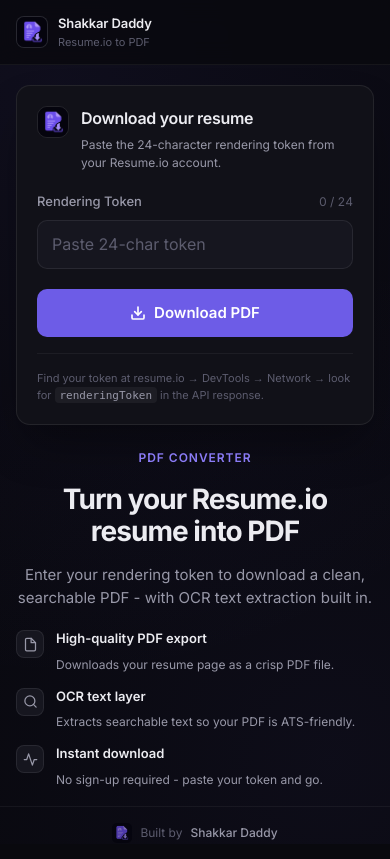
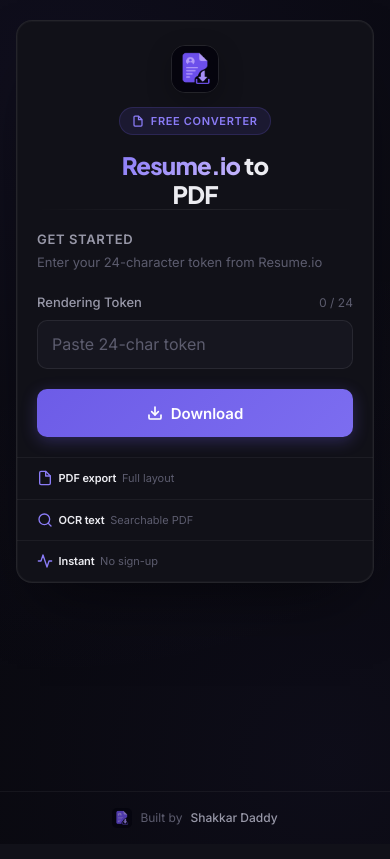
Before and after one commit to moksh-sharma/IOtoPDF, a FastAPI app: page / in a window 390 px wide. After the commit the page ends 825 px from the top, so only its background shows below. Run offline with FastAPI, Linux system fonts and the light colour scheme.

Commit message:
Simplify app to PDF-only downloads with streamlined UI.
Remove Word export paths and refocus the interface on a single token-to-PDF flow with a cleaner workspace layout.

Co-authored-by: Cursor <cursoragent@cursor.com>

```diff
--- a/templates/index.html
+++ b/templates/index.html
@@ -7,7 +7,9 @@
     <meta charset="utf-8">
     <meta name="viewport" content="width=device-width, initial-scale=1, viewport-fit=cover">
     <meta name="theme-color" content="#09090e">
-    <link href="https://fonts.googleapis.com/css2?family=Inter:wght@400;500;600;700&display=swap" rel="stylesheet">
+    <link
+        href="https://fonts.googleapis.com/css2?family=Inter:wght@400;500;600;700&family=Plus+Jakarta+Sans:wght@600;700;800&display=swap"
+        rel="stylesheet">
     <meta name="author" content="Shakkar Daddy">
     <meta name="description" content="Convert your Resume.io resume to a searchable PDF - by Shakkar Daddy.">
     <meta property="og:title" content="Shakkar Daddy · Resume.io to PDF">
@@ -15,7 +17,7 @@
     <meta property="og:image" content="/static/logo.png">
     <link rel="icon" type="image/png" href="/static/favicon.png">
     <link rel="apple-touch-icon" href="/static/apple-touch-icon.png">
-    <title>Shakkar Daddy · Resume.io to PDF</title>
+    <title>Resume.io to PDF</title>
 
     <style>
         :root {
@@ -140,9 +142,9 @@
         }
 
         .brand-tag {
-            font-size: 0.75rem;
-            color: var(--text-tertiary);
-            font-weight: 400;
+            font-size: 0.875rem;
+            color: var(--text);
+            font-weight: 500;
         }
 
         /* ── Main layout ── */
@@ -153,132 +155,170 @@
             display: flex;
             align-items: center;
             justify-content: center;
-            padding: 3rem 2rem 2rem;
+            padding: 2.5rem 1.5rem;
         }
 
         .layout {
+            width: 100%;
+            max-width: 520px;
+        }
+
+        .workspace {
+            background: var(--surface);
+            border: 1px solid var(--border);
+            border-radius: 20px;
+            overflow: hidden;
+            box-shadow:
+                0 0 0 1px rgba(255, 255, 255, 0.03) inset,
+                0 32px 64px -24px rgba(0, 0, 0, 0.55);
+        }
+
+        .workspace-header {
+            display: flex;
+            flex-direction: column;
+            align-items: center;
+            padding: 2rem 2rem 0;
+            text-align: center;
+        }
+
+        .workspace-logo {
+            display: flex;
+            align-items: center;
+            justify-content: center;
+            width: 56px;
+            height: 56px;
+            margin-bottom: 1rem;
+            border-radius: 14px;
+            overflow: hidden;
+            border: 1px solid var(--border);
+            box-shadow: 0 8px 24px rgba(0, 0, 0, 0.25);
+            flex-shrink: 0;
+        }
+
+        .workspace-logo img {
+            display: block;
+            width: 100%;
+            height: 100%;
+            object-fit: cover;
+        }
+
+        .workspace-badge {
+            display: inline-flex;
+            align-items: center;
+            gap: 0.4rem;
+            padding: 0.3rem 0.75rem;
+            margin-bottom: 1rem;
+            border-radius: 999px;
+            background: var(--accent-muted);
+            border: 1px solid rgba(109, 92, 231, 0.2);
+            font-size: 0.6875rem;
+            font-weight: 600;
+            letter-spacing: 0.06em;
+            text-transform: uppercase;
+            color: var(--accent-light);
+        }
+
+        .workspace-badge svg {
+            width: 12px;
+            height: 12px;
+        }
+
+        .title {
+            font-family: "Plus Jakarta Sans", sans-serif;
+            font-size: clamp(1.625rem, 4vw, 2rem);
+            font-weight: 800;
+            letter-spacing: -0.03em;
+            line-height: 1.2;
+            color: var(--text);
+            margin-bottom: 0;
+        }
+
+        .title-highlight {
+            background: linear-gradient(135deg, var(--accent-light), #c4b5fd);
+            -webkit-background-clip: text;
+            -webkit-text-fill-color: transparent;
+            background-clip: text;
+        }
+
+        .subtitle {
+            font-size: 0.9375rem;
+            color: var(--text-secondary);
+            line-height: 1.55;
+            max-width: 22rem;
+            margin: 0 auto;
+        }
+
+        .workspace-body {
+            padding: 1.75rem 2rem 2rem;
+        }
+
+        .workspace-divider {
+            height: 1px;
+            margin: 0 2rem;
+            background: linear-gradient(90deg, transparent, var(--border), transparent);
+        }
+
+        .workspace-features {
             display: grid;
-            grid-template-columns: minmax(0, 1fr) minmax(0, 400px);
-            gap: 4rem;
+            grid-template-columns: repeat(3, 1fr);
+            gap: 0;
+            border-top: 1px solid var(--border-subtle);
+        }
+
+        .feature-chip {
+            display: flex;
+            flex-direction: column;
             align-items: center;
-            width: 100%;
-            max-width: var(--max-width);
+            gap: 0.35rem;
+            padding: 1rem 0.75rem;
+            text-align: center;
+            border-right: 1px solid var(--border-subtle);
+        }
+
+        .feature-chip:last-child {
+            border-right: none;
+        }
+
+        .feature-chip svg {
+            width: 16px;
+            height: 16px;
+            stroke: var(--accent-light);
+        }
+
+        .feature-chip strong {
+            font-size: 0.6875rem;
+            font-weight: 600;
+            color: var(--text);
+            letter-spacing: -0.01em;
+        }
+
+        .feature-chip span {
+            font-size: 0.625rem;
+            color: var(--text-tertiary);
+            line-height: 1.35;
         }
 
         .br-mobile {
             display: none;
         }
 
-        /* ── Hero (left) ── */
-        .hero {
-            display: flex;
-            flex-direction: column;
-            gap: 1.75rem;
-        }
-
-        .hero-logo {
-            margin-bottom: 0.25rem;
-        }
-
-        .eyebrow {
-            font-size: 0.75rem;
-            font-weight: 600;
-            letter-spacing: 0.08em;
-            text-transform: uppercase;
-            color: var(--accent-light);
-        }
-
-        .title {
-            font-size: clamp(2rem, 4vw, 2.75rem);
-            font-weight: 700;
-            letter-spacing: -0.035em;
-            line-height: 1.15;
-            color: var(--text);
-        }
-
-        .subtitle {
-            font-size: 1.0625rem;
-            color: var(--text-secondary);
-            line-height: 1.65;
-            max-width: 28rem;
-        }
-
-        .feature-list {
-            display: flex;
-            flex-direction: column;
-            gap: 0.875rem;
-            padding-top: 0.5rem;
-        }
-
-        .feature-item {
-            display: flex;
-            align-items: flex-start;
-            gap: 0.75rem;
-        }
-
-        .feature-icon {
-            display: flex;
-            align-items: center;
-            justify-content: center;
-            width: 32px;
-            height: 32px;
-            border-radius: 8px;
-            background: var(--surface-elevated);
-            border: 1px solid var(--border);
-            flex-shrink: 0;
-            margin-top: 1px;
-        }
-
-        .feature-icon svg {
-            width: 15px;
-            height: 15px;
-            stroke: var(--text-secondary);
-        }
-
-        .feature-text strong {
-            display: block;
-            font-size: 0.875rem;
-            font-weight: 600;
-            color: var(--text);
-            margin-bottom: 0.125rem;
-        }
-
-        .feature-text span {
-            font-size: 0.8125rem;
-            color: var(--text-secondary);
-            line-height: 1.45;
-        }
-
-        /* ── Form panel (right) ── */
-        .panel {
-            background: var(--surface);
-            border: 1px solid var(--border);
-            border-radius: var(--radius-lg);
-            padding: 2rem;
-            box-shadow: 0 24px 48px -12px rgba(0, 0, 0, 0.4);
-        }
-
+        /* ── Form ── */
         .panel-header {
-            display: flex;
-            align-items: flex-start;
-            gap: 0.875rem;
-            margin-bottom: 1.75rem;
-        }
-
-        .panel-header-text {
-            flex: 1;
+            margin-bottom: 1.25rem;
         }
 
         .panel-title {
-            font-size: 1.0625rem;
+            font-size: 0.8125rem;
             font-weight: 600;
-            letter-spacing: -0.02em;
-            margin-bottom: 0.375rem;
+            text-transform: uppercase;
+            letter-spacing: 0.05em;
+            color: var(--text-secondary);
+            margin-bottom: 0.25rem;
         }
 
         .panel-desc {
             font-size: 0.8125rem;
-            color: var(--text-secondary);
+            color: var(--text-tertiary);
         }
 
         .resume_form {
@@ -372,7 +412,7 @@
             align-items: center;
             gap: 0.5rem;
             width: 100%;
-            height: 44px;
+            height: 46px;
             margin-top: 0.25rem;
             border-radius: var(--radius-md);
             border: none;
@@ -381,12 +421,14 @@
             font-family: "Inter", sans-serif;
             color: #fff;
             cursor: pointer;
-            background: var(--accent);
-            transition: background 0.15s, transform 0.1s;
+            background: linear-gradient(135deg, var(--accent) 0%, #7c6df0 100%);
+            box-shadow: 0 4px 16px rgba(109, 92, 231, 0.3);
+            transition: background 0.15s, transform 0.1s, box-shadow 0.15s;
         }
 
         .btn:hover {
-            background: var(--accent-light);
+            box-shadow: 0 6px 24px rgba(109, 92, 231, 0.4);
+            transform: translateY(-1px);
         }
 
         .btn:active {
@@ -409,9 +451,11 @@
         }
 
         .hint {
-            margin-top: 1.25rem;
-            padding-top: 1.25rem;
-            border-top: 1px solid var(--border-subtle);
+            margin-top: 1rem;
+            padding: 0.75rem 0.875rem;
+            border-radius: var(--radius-md);
+            background: rgba(255, 255, 255, 0.03);
+            border: 1px solid var(--border-subtle);
             font-size: 0.75rem;
             color: var(--text-tertiary);
             line-height: 1.55;
@@ -510,49 +554,6 @@
 
         /* ── Responsive ── */
 
-        /* Tablet */
-        @media (max-width: 960px) {
-            .layout {
-                grid-template-columns: 1fr;
-                gap: 2rem;
-                max-width: 520px;
-            }
-
-            .container {
-                padding: 2rem 1.5rem 1.5rem;
-                align-items: flex-start;
-            }
-
-            .hero {
-                text-align: center;
-                align-items: center;
-                gap: 1.25rem;
-            }
-
-            .hero-logo {
-                display: none;
-            }
-
-            .subtitle {
-                max-width: none;
-                font-size: 1rem;
-            }
-
-            .feature-list {
-                width: 100%;
-                max-width: 100%;
-            }
-
-            .feature-item {
-                text-align: left;
-            }
-
-            .panel {
-                width: 100%;
-            }
-        }
-
-        /* Mobile */
         @media (max-width: 640px) {
             .topbar {
                 padding: 0.875rem 1rem;
@@ -565,38 +566,45 @@
                 border-radius: 8px;
             }
 
-            .brand-name {
+            .brand-tag {
                 font-size: 0.8125rem;
             }
 
-            .brand-tag {
-                font-size: 0.6875rem;
-            }
-
             .container {
-                padding: 1.25rem 1rem 1rem;
+                padding: 1.25rem 1rem;
                 padding-left: max(1rem, env(safe-area-inset-left));
                 padding-right: max(1rem, env(safe-area-inset-right));
+                align-items: flex-start;
             }
 
             .layout {
-                gap: 1.5rem;
                 max-width: 100%;
             }
 
-            /* Form first on mobile - primary action above the fold */
-            .panel {
-                order: -1;
-                padding: 1.25rem;
-                border-radius: 14px;
+            .workspace {
+                border-radius: 16px;
             }
 
-            .hero {
-                gap: 1rem;
+            .workspace-logo {
+                width: 48px;
+                height: 48px;
+                margin-bottom: 0.875rem;
+            }
+
+            .workspace-header {
+                padding: 1.5rem 1.25rem 0;
+            }
+
+            .workspace-body {
+                padding: 1.25rem;
+            }
+
+            .workspace-divider {
+                margin: 0 1.25rem;
             }
 
             .title {
-                font-size: 1.75rem;
+                font-size: 1.5rem;
             }
 
             .br-mobile {
@@ -604,49 +612,32 @@
             }
 
             .subtitle {
-                font-size: 0.9375rem;
-                line-height: 1.55;
+                font-size: 0.875rem;
             }
 
-            .feature-list {
-                gap: 0.75rem;
-                padding-top: 0.25rem;
+            .workspace-features {
+                grid-template-columns: 1fr;
             }
 
-            .feature-icon {
-                width: 28px;
-                height: 28px;
+            .feature-chip {
+                flex-direction: row;
+                justify-content: flex-start;
+                text-align: left;
+                padding: 0.75rem 1.25rem;
+                border-right: none;
+                border-bottom: 1px solid var(--border-subtle);
             }
 
-            .feature-text strong {
-                font-size: 0.8125rem;
+            .feature-chip:last-child {
+                border-bottom: none;
             }
 
-            .feature-text span {
-                font-size: 0.75rem;
-            }
-
-            .panel-header {
-                margin-bottom: 1.25rem;
-                gap: 0.75rem;
-            }
-
-            .panel-header .logo-md {
-                width: 32px;
-                height: 32px;
-            }
-
-            .panel-title {
-                font-size: 1rem;
-            }
-
-            .panel-desc {
-                font-size: 0.75rem;
+            .feature-chip span {
+                font-size: 0.6875rem;
             }
 
             .resume {
                 font-size: 16px;
-                /* prevents iOS zoom on focus */
                 padding: 0.875rem;
                 letter-spacing: 0.02em;
             }
@@ -659,8 +650,6 @@
 
             .hint {
                 font-size: 0.6875rem;
-                margin-top: 1rem;
-                padding-top: 1rem;
                 word-break: break-word;
             }
 
@@ -671,7 +660,6 @@
             }
         }
 
-        /* Small phones */
         @media (max-width: 380px) {
             .brand-text {
                 min-width: 0;
@@ -684,12 +672,10 @@
                 max-width: 140px;
             }
 
-            .title {
-                font-size: 1.5rem;
-            }
-
-            .panel {
-                padding: 1rem;
+            .workspace-header,
+            .workspace-body {
+                padding-left: 1rem;
+                padding-right: 1rem;
             }
 
             .field-row {
@@ -697,105 +683,38 @@
                 gap: 0.25rem;
             }
         }
-
-        /* Landscape phones */
-        @media (max-height: 500px) and (orientation: landscape) {
-            .container {
-                padding-top: 1rem;
-                padding-bottom: 1rem;
-            }
-
-            .hero-logo {
-                display: none;
-            }
-
-            .feature-list {
-                display: none;
-            }
-
-            .layout {
-                gap: 1rem;
-            }
-        }
     </style>
 </head>
 
 <body>
-    <header class="topbar">
-        <div class="brand">
-            <div class="brand-icon">
-                <img class="logo logo-sm" src="/static/logo.png" alt="Shakkar Daddy logo" width="36" height="36">
-            </div>
-            <div class="brand-text">
-                <div class="brand-name">Shakkar Daddy</div>
-                <div class="brand-tag">Resume.io to PDF</div>
-            </div>
-        </div>
-    </header>
-
     <main class="container">
         <div class="layout">
-            <section class="hero">
-                <img class="logo logo-lg hero-logo" src="/static/logo.png" alt="Shakkar Daddy logo" width="56"
-                    height="56">
-                <p class="eyebrow">PDF Converter</p>
-                <h1 class="title">Turn your Resume.io<span class="br-mobile"><br></span> resume into PDF</h1>
-                <p class="subtitle">
-                    Enter your rendering token to download a clean, searchable PDF - with OCR text extraction built in.
-                </p>
-
-                <div class="feature-list">
-                    <div class="feature-item">
-                        <div class="feature-icon">
-                            <svg viewBox="0 0 24 24" fill="none" stroke-width="2" stroke-linecap="round"
-                                stroke-linejoin="round">
+            <div class="workspace">
+                <div class="workspace-header">
+                    <div class="workspace-logo">
+                        <img src="/static/logo.png" alt="IOtoPDF logo" width="56" height="56">
+                    </div>
+                    <div class="workspace-badge">
+                        <svg viewBox="0 0 24 24" fill="none" stroke="currentColor" stroke-width="2.5">
                             <path d="M13 2H6a2 2 0 0 0-2 2v16a2 2 0 0 0 2 2h12a2 2 0 0 0 2-2V9z" />
                             <polyline points="13 2 13 9 20 9" />
                         </svg>
+                        Free converter
                     </div>
-                        <div class="feature-text">
-                            <strong>High-quality PDF export</strong>
-                            <span>Downloads your resume page as a crisp PDF file.</span>
-                        </div>
-                    </div>
-                    <div class="feature-item">
-                        <div class="feature-icon">
-                            <svg viewBox="0 0 24 24" fill="none" stroke-width="2" stroke-linecap="round"
-                                stroke-linejoin="round">
-                                <circle cx="11" cy="11" r="8" />
-                                <line x1="21" y1="21" x2="16.65" y2="16.65" />
-                            </svg>
-                        </div>
-                        <div class="feature-text">
-                            <strong>OCR text layer</strong>
-                            <span>Extracts searchable text so your PDF is ATS-friendly.</span>
-                        </div>
-                    </div>
-                    <div class="feature-item">
-                        <div class="feature-icon">
-                            <svg viewBox="0 0 24 24" fill="none" stroke-width="2" stroke-linecap="round"
-                                stroke-linejoin="round">
-                                <polyline points="22 12 18 12 15 21 9 3 6 12 2 12" />
-                            </svg>
-                        </div>
-                        <div class="feature-text">
-                            <strong>Instant download</strong>
-                            <span>No sign-up required - paste your token and go.</span>
-                        </div>
-                    </div>
-                </div>
-            </section>
-
-            <section class="panel">
-                <div class="panel-header">
-                    <img class="logo logo-md" src="/static/logo.png" alt="" aria-hidden="true" width="40" height="40">
-                    <div class="panel-header-text">
-                        <h2 class="panel-title">Download your resume</h2>
-                        <p class="panel-desc">Paste the 24-character rendering token from your Resume.io account.</p>
-                    </div>
+                    <h1 class="title">
+                        <span class="title-highlight">Resume.io</span> to<br class="br-mobile"> PDF
+                    </h1>
                 </div>
 
-                <form method="post" class="resume_form" id="downloadForm">
+                <div class="workspace-divider"></div>
+
+                <div class="workspace-body">
+                    <div class="panel-header">
+                        <h2 class="panel-title">Get started</h2>
+                        <p class="panel-desc">Enter your 24-character token from Resume.io</p>
+                    </div>
+
+                    <form method="post" class="resume_form" id="downloadForm" target="_blank">
                         <div class="field-group">
                             <div class="field-row">
                                 <label class="field-label" for="rendering_token">Rendering Token</label>
@@ -814,7 +733,7 @@
                                 <line x1="12" y1="8" x2="12" y2="12" />
                                 <line x1="12" y1="16" x2="12.01" y2="16" />
                             </svg>
-                        Token must be exactly 24 alphanumeric characters.
+                            <span id="errorText">Token must be exactly 24 alphanumeric characters.</span>
                         </span>
 
                         <button id="submit-btn" class="btn" type="submit">
@@ -825,7 +744,7 @@
                                     <polyline points="7 10 12 15 17 10" />
                                     <line x1="12" y1="15" x2="12" y2="3" />
                                 </svg>
-                            Download PDF
+                                Download
                             </span>
                             <svg id="loader" width="20" height="20" stroke="#fff" viewBox="0 0 24 24"
                                 xmlns="http://www.w3.org/2000/svg">
@@ -835,12 +754,37 @@
                             </svg>
                         </button>
                     </form>
+                </div>
 
-                <p class="hint">
-                    Find your token at resume.io → DevTools → Network → look for <code>renderingToken</code> in the API
-                    response.
-                </p>
-            </section>
+                <div class="workspace-features">
+                    <div class="feature-chip">
+                        <svg viewBox="0 0 24 24" fill="none" stroke-width="2" stroke-linecap="round"
+                            stroke-linejoin="round">
+                            <path d="M13 2H6a2 2 0 0 0-2 2v16a2 2 0 0 0 2 2h12a2 2 0 0 0 2-2V9z" />
+                            <polyline points="13 2 13 9 20 9" />
+                        </svg>
+                        <strong>PDF export</strong>
+                        <span>Full layout</span>
+                    </div>
+                    <div class="feature-chip">
+                        <svg viewBox="0 0 24 24" fill="none" stroke-width="2" stroke-linecap="round"
+                            stroke-linejoin="round">
+                            <circle cx="11" cy="11" r="8" />
+                            <line x1="21" y1="21" x2="16.65" y2="16.65" />
+                        </svg>
+                        <strong>OCR text</strong>
+                        <span>Searchable PDF</span>
+                    </div>
+                    <div class="feature-chip">
+                        <svg viewBox="0 0 24 24" fill="none" stroke-width="2" stroke-linecap="round"
+                            stroke-linejoin="round">
+                            <polyline points="22 12 18 12 15 21 9 3 6 12 2 12" />
+                        </svg>
+                        <strong>Instant</strong>
+                        <span>No sign-up</span>
+                    </div>
+                </div>
+            </div>
         </div>
     </main>
 
@@ -850,16 +794,24 @@
     </footer>
 
     <script>
-        window.addEventListener('pageshow', function () {
-            document.getElementById('loader').style.display = 'none';
-            document.getElementById('submit-text').style.display = 'flex';
-        });
-
         const downloadForm = document.getElementById("downloadForm");
         const errorMessage = document.getElementById('errorMessage');
+        const errorText = document.getElementById('errorText');
         const inputField = document.getElementById('rendering_token');
         const charCount = document.getElementById('charCount');
         const submitText = document.getElementById('submit-text');
+        const submitBtn = document.getElementById('submit-btn');
+        const loader = document.getElementById('loader');
+
+        function resetSubmitState() {
+            submitText.style.display = 'flex';
+            loader.style.display = 'none';
+            submitBtn.disabled = false;
+        }
+
+        window.addEventListener('pageshow', function () {
+            resetSubmitState();
+        });
 
         inputField.addEventListener('input', function () {
             const len = this.value.length;
@@ -873,10 +825,12 @@
 
         downloadForm.addEventListener("submit", function (e) {
             e.preventDefault();
-            const rendering_token = new FormData(downloadForm).get('rendering_token').toString();
+            const formData = new FormData(downloadForm);
+            const rendering_token = formData.get('rendering_token').toString();
             const regex = /^[a-zA-Z0-9]{24}$/;
 
             if (!regex.test(rendering_token)) {
+                errorText.textContent = 'Token must be exactly 24 alphanumeric characters.';
                 errorMessage.style.display = 'flex';
                 inputField.classList.add('error-border');
                 inputField.classList.remove('shake');
@@ -890,9 +844,14 @@
             inputField.classList.remove('error-border', 'shake');
 
             downloadForm.action = '/download/' + rendering_token;
+            downloadForm.target = '_blank';
             submitText.style.display = 'none';
-            document.getElementById('loader').style.display = 'block';
+            loader.style.display = 'block';
+            submitBtn.disabled = true;
+
             this.submit();
+
+            setTimeout(resetSubmitState, 2000);
         });
     </script>
 </body>
```
Also changed, not shown: app/api/api.py (+6 -2 lines), app/services/resumeio.py (+9 -8 lines), 1 other file. Lines whose indentation alone changed are shown as unchanged.
